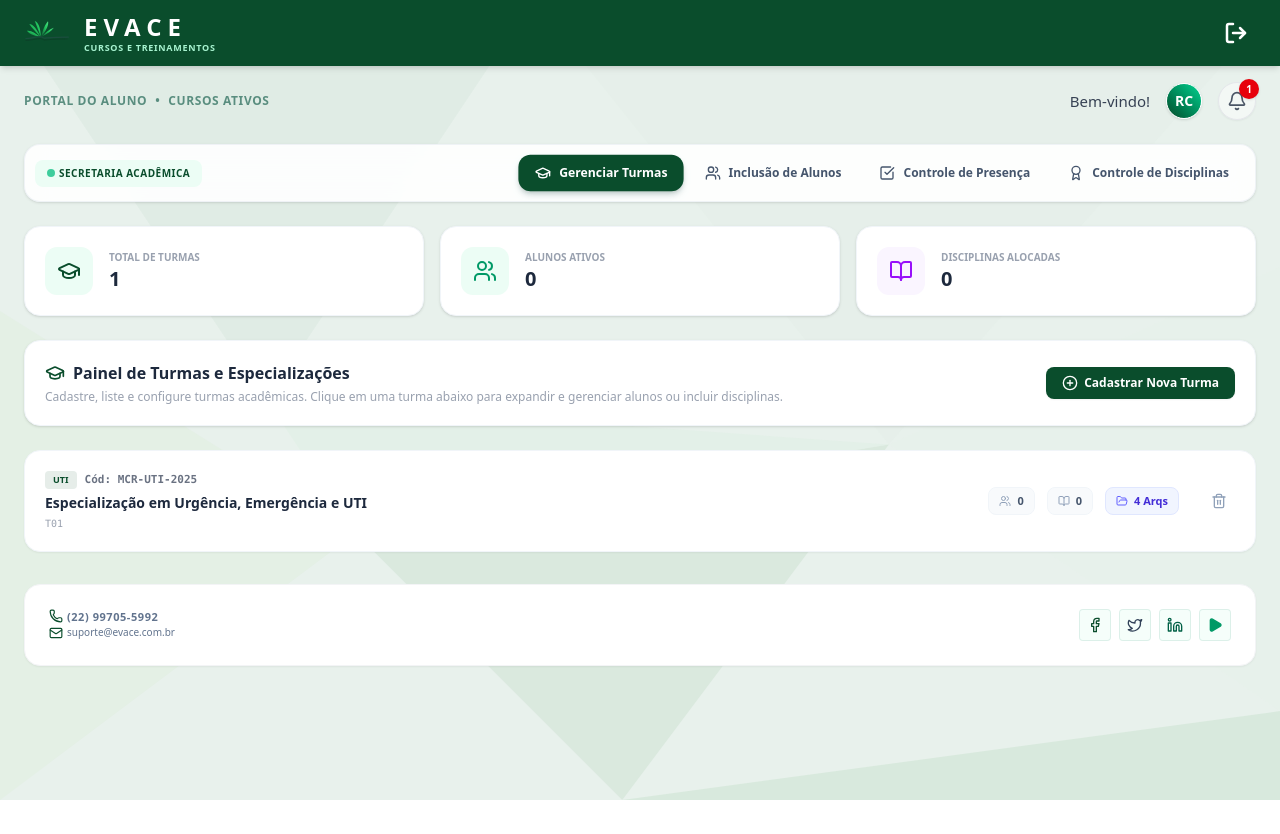
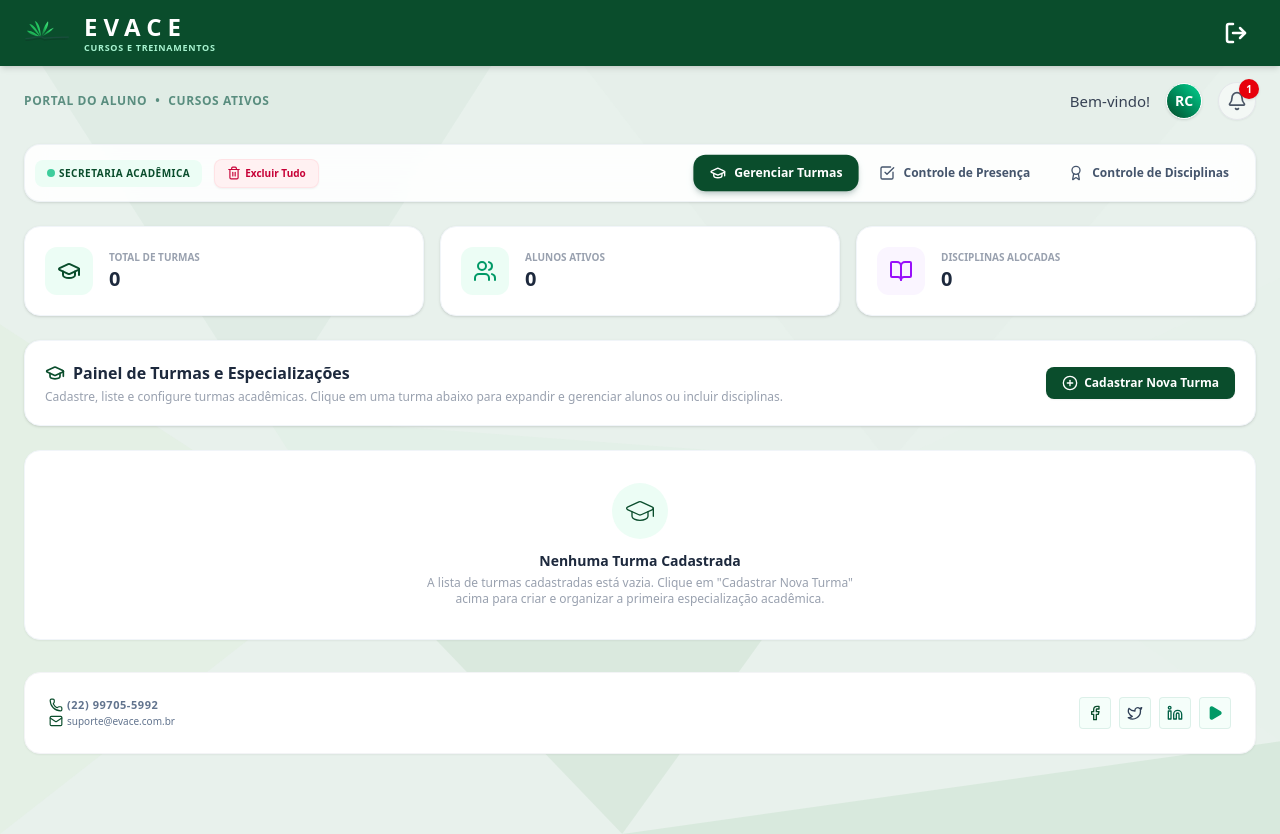
Before and after one commit to alfahiro/evace, a React (Vite) app: page / in a window 1280 px wide. Before the commit the page ends 800 px from the top, so only its background shows below. Built offline with nearby package versions, Linux system fonts and the light colour scheme.

Commit message:
refactor: remove pre-seeded data and print logic
Clean up application state by removing hardcoded initial data and simplifying the printing functionality in the DiarioOficialModal.

```diff
--- a/src/App.tsx
+++ b/src/App.tsx
@@ -21,7 +21,7 @@ import {
 } from './data';
 
 import { Student, Turma, Module, AttendanceRecord, GradeRecord, AgendaEvent, Notification } from './types';
-import { Award, CheckSquare, GraduationCap, Users } from 'lucide-react';
+import { Award, CheckSquare, GraduationCap, Trash2, Users } from 'lucide-react';
 
 export default function App() {
   // Shared state databases with local storage persistence
@@ -124,7 +124,7 @@ export default function App() {
     localStorage.setItem('evace_events', JSON.stringify(events));
   }, [events]);
 
-  // Load a fast-login context on start (Auto-sign in as coordinator for premium ease-of-use)
+  // Load a fast-login context on start and ensure a completely clean slate database-wise
   useEffect(() => {
     setStudent({
       id: 'admin-001',
@@ -134,74 +134,45 @@ export default function App() {
       turmaId: 't3'
     });
 
-    // Automatically inject/merge student and class from form if missing from state
-    setTurmas(prev => {
-      const merged = [...prev];
-      initialTurmas.forEach(t => {
-        if (!merged.some(item => item.id === t.id)) {
-          merged.push(t);
-        }
-      });
-      return merged;
-    });
-
-    setStudents(prev => {
-      // Filter out any cached pre-seeded students
-      const cleaned = prev.filter(s => s.id !== 's_mauro_jorge' && s.id !== 's_rute_maria');
-      const merged = [...cleaned];
-      initialStudents.forEach(s => {
-        if (!merged.some(item => item.id === s.id)) {
-          merged.push(s);
-        }
-      });
-      return merged;
-    });
-
-    setModules(prev => {
-      // Filter out any cached pre-seeded disciplines
-      const cleaned = prev.filter(m => !m.id.startsWith('m_urg_'));
-      const merged = [...cleaned];
-      initialModules.forEach(m => {
-        if (!merged.some(item => item.id === m.id)) {
-          merged.push(m);
-        }
-      });
-      return merged;
-    });
-
-    setAttendanceRecords(prev => {
-      // Filter out pre-seeded attendance
-      const cleaned = prev.filter(a => !a.id.startsWith('att_seeded_'));
-      const merged = [...cleaned];
-      initialAttendanceRecords.forEach(a => {
-        const flag = merged.findIndex(item => item.id === a.id);
-        if (flag > -1) {
-          merged[flag] = a;
-        } else {
-          merged.push(a);
-        }
-      });
-      return merged;
-    });
-
-    setGradeRecords(prev => {
-      // Filter out pre-seeded grades
-      const cleaned = prev.filter(g => !g.id.startsWith('grade_seeded_'));
-      const merged = [...cleaned];
-      initialGradeRecords.forEach(g => {
-        const flag = merged.findIndex(item => item.id === g.id);
-        if (flag > -1) {
-          merged[flag] = g;
-        } else {
-          merged.push(g);
-        }
-      });
-      return merged;
-    });
+    // One-time clean wipe of all records as requested by the user
+    const hasBeenWiped = localStorage.getItem('evace_wipe_all_data_2026_v2');
+    if (!hasBeenWiped) {
+      setTurmas([]);
+      setStudents([]);
+      setModules([]);
+      setAttendanceRecords([]);
+      setGradeRecords([]);
+      setEvents([]);
+      localStorage.setItem('evace_turmas', JSON.stringify([]));
+      localStorage.setItem('evace_students', JSON.stringify([]));
+      localStorage.setItem('evace_modules', JSON.stringify([]));
+      localStorage.setItem('evace_attendance', JSON.stringify([]));
+      localStorage.setItem('evace_grades', JSON.stringify([]));
+      localStorage.setItem('evace_events', JSON.stringify([]));
+      localStorage.setItem('evace_wipe_all_data_2026_v2', 'true');
+    }
   }, []);
 
   const handleLogout = () => {
     setStudent(null);
+  };
+
+  const handleClearAllData = () => {
+    if (window.confirm("Atenção: Você deseja excluir todas as turmas, todos os alunos e todas as disciplinas de forma permanente? Esta ação apagará todo o histórico e não poderá ser desfeita.")) {
+      setTurmas([]);
+      setStudents([]);
+      setModules([]);
+      setAttendanceRecords([]);
+      setGradeRecords([]);
+      setEvents([]);
+      localStorage.setItem('evace_turmas', JSON.stringify([]));
+      localStorage.setItem('evace_students', JSON.stringify([]));
+      localStorage.setItem('evace_modules', JSON.stringify([]));
+      localStorage.setItem('evace_attendance', JSON.stringify([]));
+      localStorage.setItem('evace_grades', JSON.stringify([]));
+      localStorage.setItem('evace_events', JSON.stringify([]));
+      alert("Sucesso: Todas as turmas, alunos e disciplinas foram excluídos com sucesso!");
+    }
   };
 
   const handleMarkAsRead = (id: string) => {
@@ -483,11 +454,21 @@ export default function App() {
 
           {/* Persistent Horizontal Navigation Tab Bar */}
           <div className="bg-white/90 backdrop-blur-md rounded-2xl p-2.5 mb-6 border border-slate-200/50 shadow-sm flex flex-col md:flex-row md:items-center justify-between gap-3">
-            <div className="flex items-center space-x-2 px-3 py-1.5 bg-emerald-50 rounded-lg shrink-0 self-start md:self-auto">
-              <span className="text-[10px] uppercase font-extrabold tracking-wider text-[#0a4d2c] flex items-center gap-1">
-                <span className="w-2 h-2 rounded-full bg-emerald-500 animate-pulse inline-block"></span>
-                Secretaria Acadêmica
-              </span>
+            <div className="flex items-center justify-between md:justify-start w-full md:w-auto gap-3">
+              <div className="flex items-center space-x-2 px-3 py-1.5 bg-emerald-50 rounded-lg shrink-0">
+                <span className="text-[10px] uppercase font-extrabold tracking-wider text-[#0a4d2c] flex items-center gap-1">
+                  <span className="w-2 h-2 rounded-full bg-emerald-500 animate-pulse inline-block"></span>
+                  Secretaria Acadêmica
+                </span>
+              </div>
+              <button
+                onClick={handleClearAllData}
+                title="Excluir todas as turmas, alunos e disciplinas de uma única vez de forma definitiva"
+                className="flex items-center justify-center px-3 py-1.5 rounded-lg text-[10px] font-extrabold cursor-pointer transition-all duration-200 bg-rose-50 text-rose-700 hover:bg-rose-100 active:scale-95 border border-rose-200/40 shadow-xs"
+              >
+                <Trash2 className="w-3.5 h-3.5 mr-1" />
+                <span>Excluir Tudo</span>
+              </button>
             </div>
 
             <div className="flex flex-wrap gap-1.5 md:justify-end w-full md:w-auto">
@@ -501,18 +482,6 @@ export default function App() {
               >
                 <GraduationCap className="w-4 h-4 mr-2" />
                 <span>Gerenciar Turmas</span>
-              </button>
-
-              <button
-                onClick={() => setCurrentTab('alunos')}
-                className={`flex items-center justify-center px-4 py-2.5 rounded-xl text-xs font-extrabold transition-all duration-200 cursor-pointer flex-1 sm:flex-initial ${
-                  currentTab === 'alunos'
-                    ? 'bg-[#0a4d2c] text-white shadow-md shadow-emerald-950/20 scale-[1.02]'
-                    : 'text-slate-600 hover:bg-slate-100 hover:text-[#0b4e2d] active:scale-95'
-                }`}
-              >
-                <Users className="w-4 h-4 mr-2" />
-                <span>Inclusão de Alunos</span>
               </button>
 
               <button
--- a/src/data.ts
+++ b/src/data.ts
@@ -1,67 +1,7 @@
 import { Student, Module, Turma, AgendaEvent, Book, Notification, AttendanceRecord, GradeRecord } from './types';
 
 // Pre-seeded classes (Turmas)
-export const initialTurmas: Turma[] = [
-  {
-    id: 't_urgencia_uti_01',
-    title: 'Especialização em Urgência, Emergência e UTI',
-    number: 'T01',
-    code: 'MCR-UTI-2025',
-    category: 'UTI',
-    folders: [
-      {
-        id: 'fld_seeded_manuais',
-        name: '📁 Manuais e Diretrizes',
-        type: 'folder',
-        updatedAt: '12/06/2026'
-      },
-      {
-        id: 'file_seeded_syllabus',
-        name: '📄 Projeto_Pedagogico_Curso.pdf',
-        type: 'file',
-        size: '1.8 MB',
-        parentId: 'fld_seeded_manuais',
-        updatedAt: '12/06/2026'
-      },
-      {
-        id: 'file_seeded_calendar',
-        name: '📅 Calendario_Academico_2026.pdf',
-        type: 'file',
-        size: '850 KB',
-        parentId: 'fld_seeded_manuais',
-        updatedAt: '12/06/2026'
-      },
-      {
-        id: 'fld_seeded_avaliacoes',
-        name: '📁 Avaliações e Provas',
-        type: 'folder',
-        updatedAt: '15/06/2026'
-      },
-      {
-        id: 'file_seeded_prova1',
-        name: '📄 Prova_Pratica_Simulada_UTI_PacienteCritico.pdf',
-        type: 'file',
-        size: '1.1 MB',
-        parentId: 'fld_seeded_avaliacoes',
-        updatedAt: '15/06/2026'
-      },
-      {
-        id: 'fld_seeded_matriculas',
-        name: '📁 Documentos de Matrícula (Alunos)',
-        type: 'folder',
-        updatedAt: '10/06/2026'
-      },
-      {
-        id: 'file_seeded_documentacao',
-        name: '📄 Regimento_Interno_FIP_Online.pdf',
-        type: 'file',
-        size: '540 KB',
-        parentId: 'fld_seeded_matriculas',
-        updatedAt: '10/06/2026'
-      }
-    ]
-  }
-];
+export const initialTurmas: Turma[] = [];
 
 // Pre-seeded disciplines (Modules) for classes
 export const initialModules: Module[] = [];
```
Also changed, not shown: src/components/DiarioOficialModal.tsx (+22 -134 lines).
